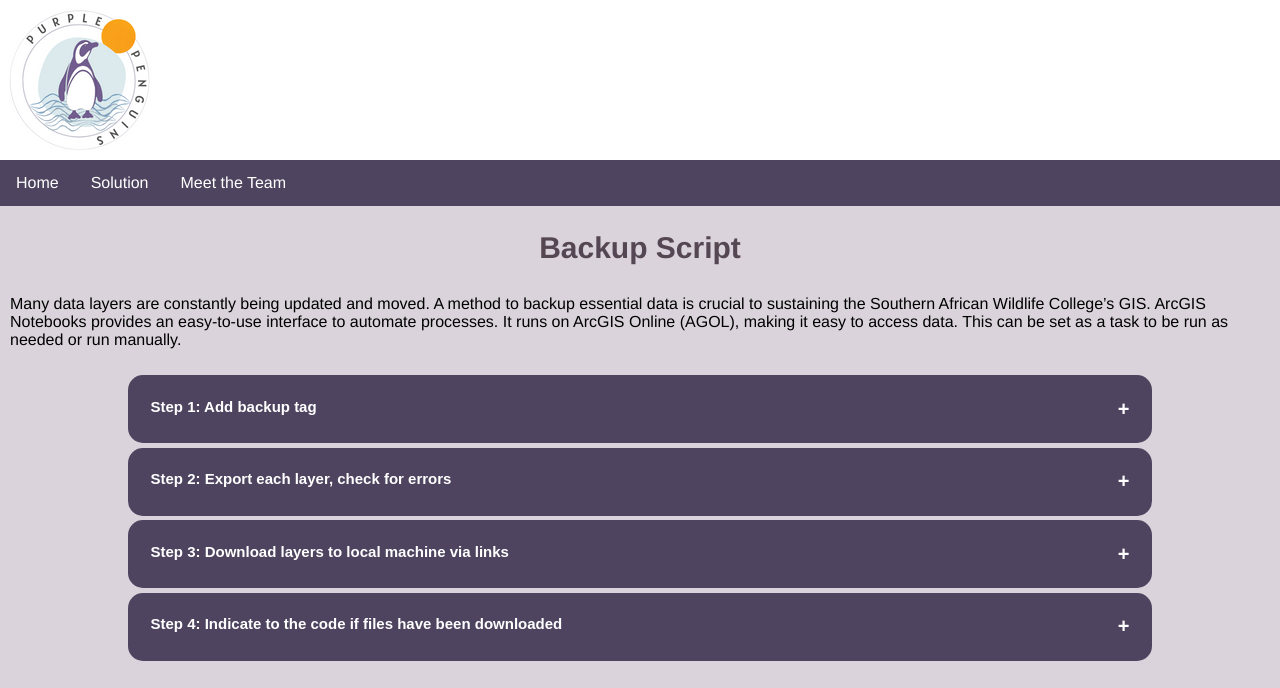
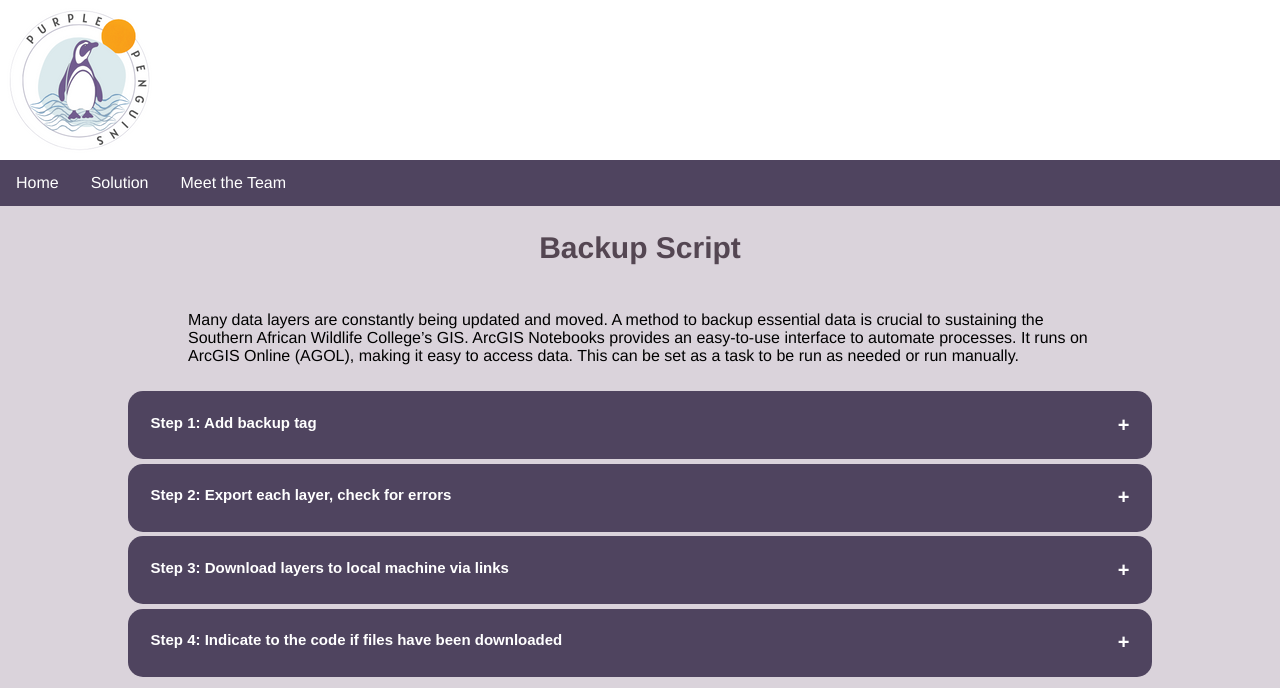
Before and after one commit to LilitMarkarian/sawcpurplepenguins, a plain HTML site: page backup.html in a window 1280 px wide. Shown: the top 688 px of the page. Drawn offline with Linux system fonts and the light colour scheme.

Commit message:
Update backup.html

```diff
--- a/backup.html
+++ b/backup.html
@@ -54,7 +54,7 @@
 
         <h1> Backup Script </h1>
 
-    <div id="paragraphStyling">
+    <div id="paragraphStyle">
 
     <p>Many data layers are constantly being updated and moved. A method to backup essential data is crucial to sustaining the Southern African Wildlife College’s GIS. ArcGIS Notebooks provides an easy-to-use interface to automate processes.
         It runs on ArcGIS Online (AGOL), making it easy to access data. This can be set as a task to be run as needed or run manually.
```
